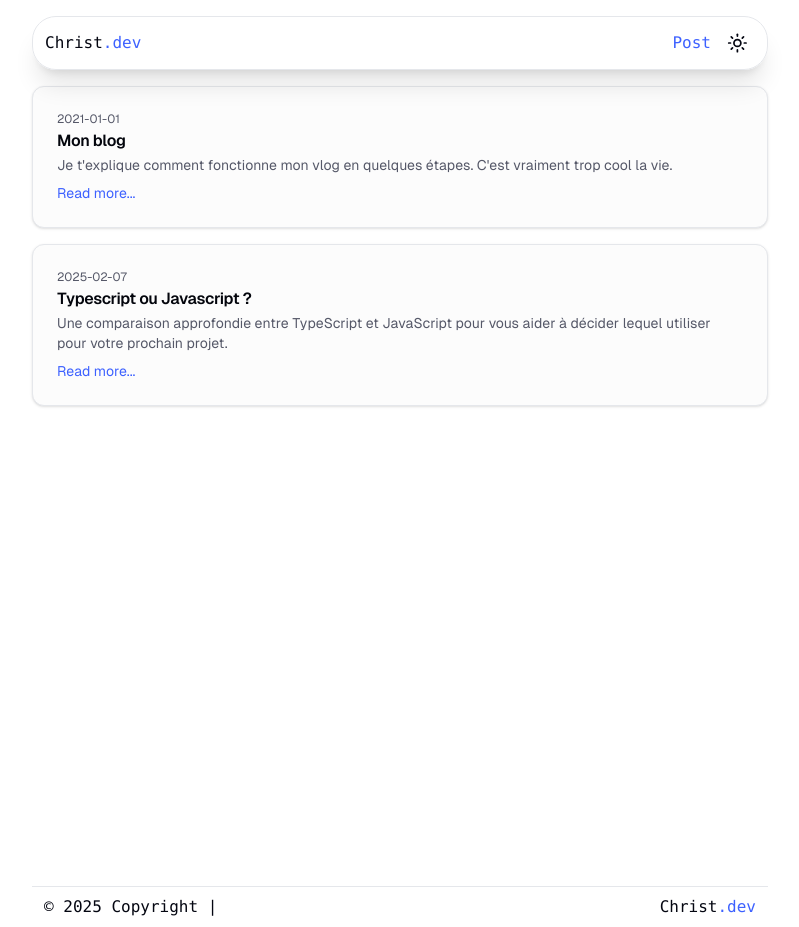
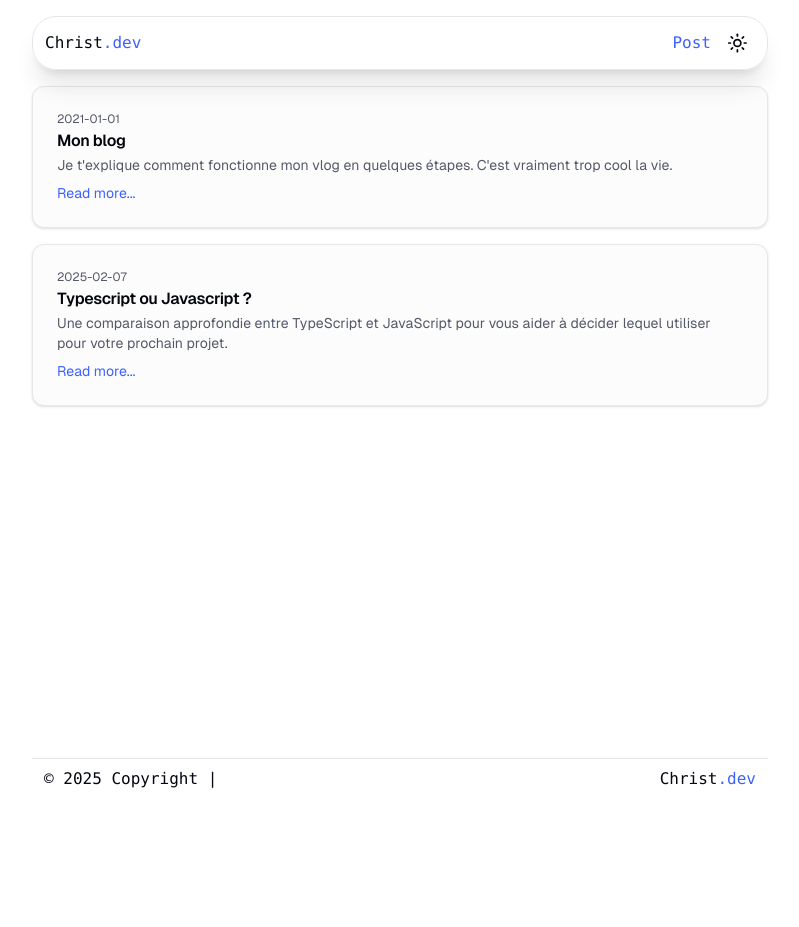
Before and after one commit to Christ-YAO/mdx-blog, a Next.js app: page / in a window 1280 px wide. Shown: the whole page, without its empty margins (240-1039 px from the left). After the commit the page ends 816 px from the top, so only its background shows below. Built offline with nearby package versions, Linux system fonts and the light colour scheme.

Commit message:
Installed packages

```diff
--- a/app/layout.tsx
+++ b/app/layout.tsx
@@ -39,7 +39,7 @@ export default function RootLayout({
           disableTransitionOnChange
         >
           <Header />
-          <div className="h-full">{children}</div>
+          <div className="min-h-[84%]">{children}</div>
           <Footer />
         </ThemeProvider>
       </body>
```
Also changed, not shown: package.json (+7 -1 lines), 1 other file (tests, documents, lock files or other folders).
